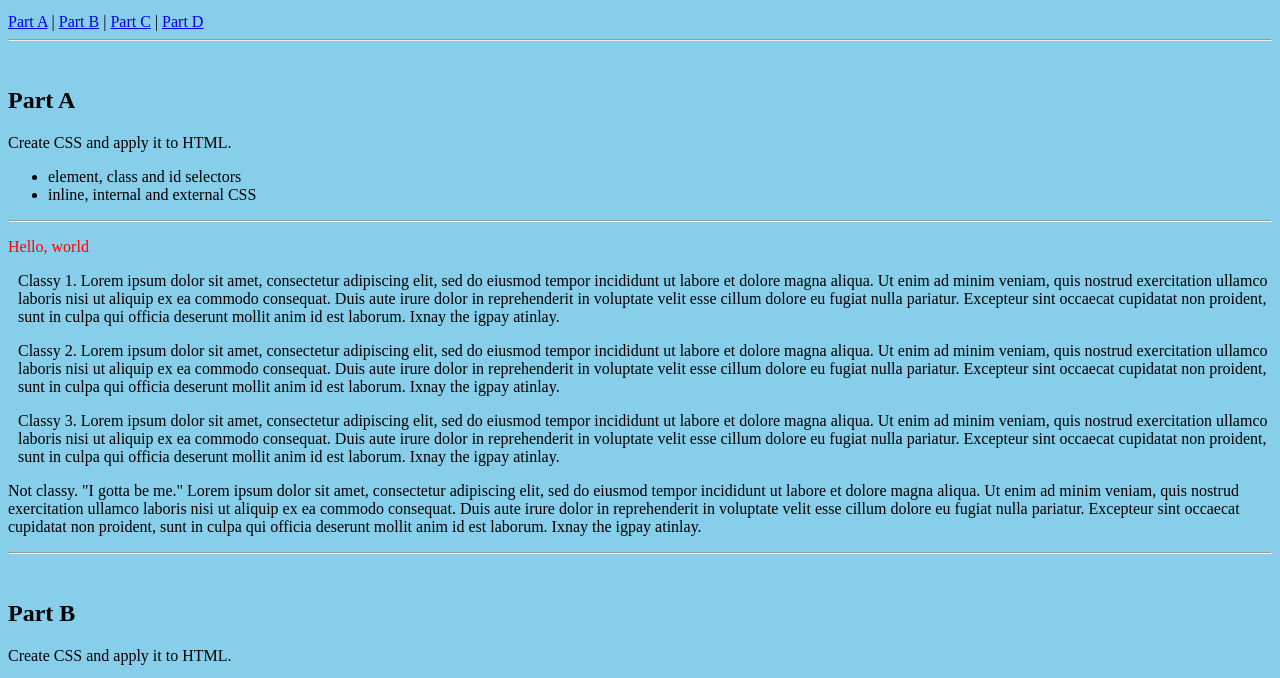
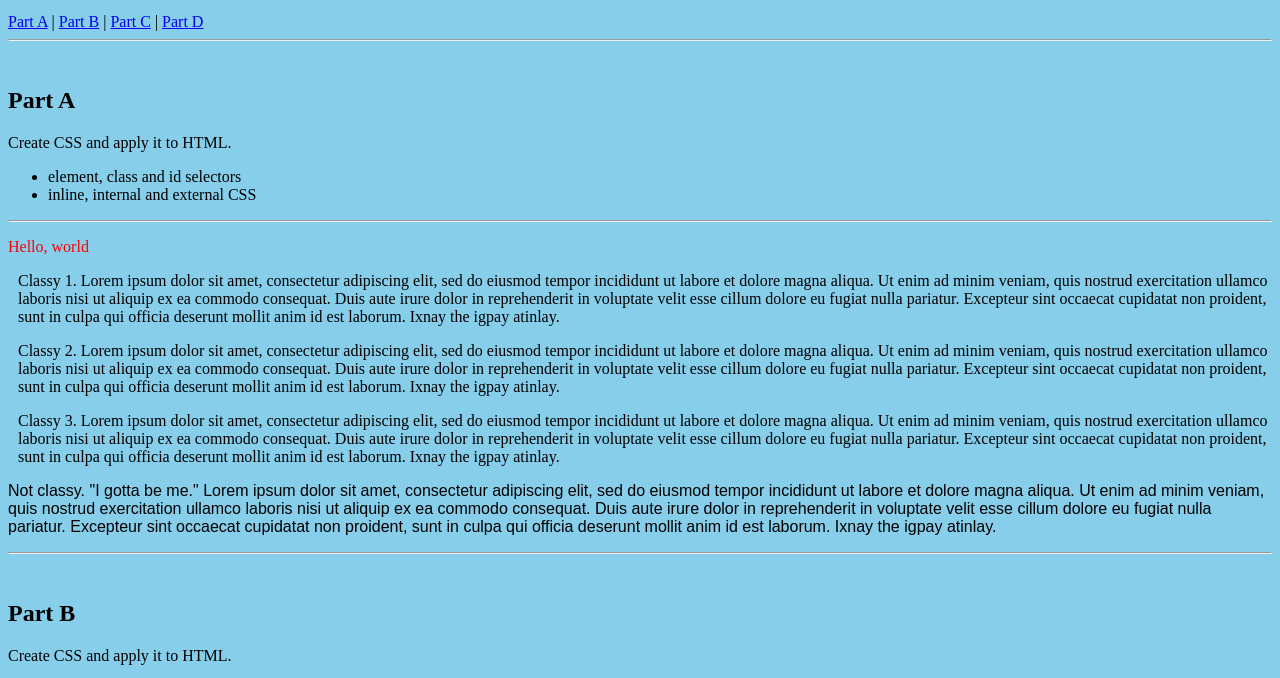
Before and after one commit to Ruseruu/Ruseruu.github.io, a plain HTML site: page assignments/assignment02.html in a window 1280 px wide. Shown: the part 87-765 px from the top of the page. Drawn offline with Linux system fonts and the light colour scheme.

Commit message:
Update assignment02.css

```diff
--- a/css/assignment02.css
+++ b/css/assignment02.css
@@ -22,7 +22,7 @@ input[type="text"].pinkey:focus {
   background-color: pink;
 }
 #igottabeme{
-  font-family: "Arial, Helvetica, sans-serif";
+  font-family: Arial, Helvetica, sans-serif;
 }
 
 .classy {
```
